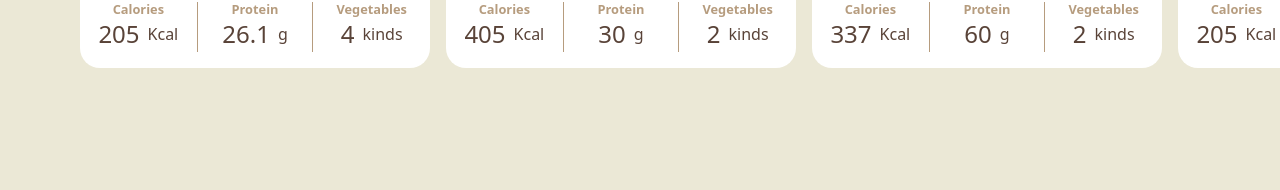
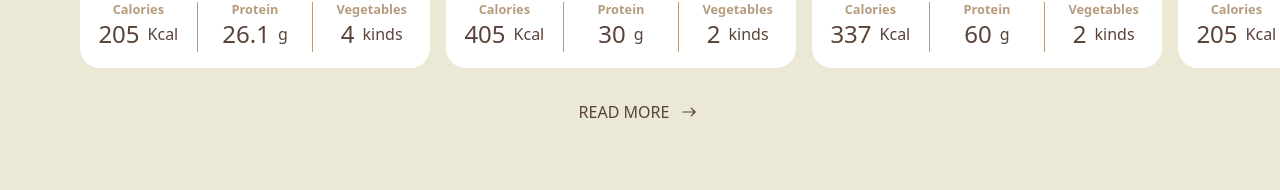
Before and after one commit to facuCast123/food-subscription-site, a React (Vite) app: page / in a window 1280 px wide. Shown: the part 2523-2713 px from the top of the page. Built offline with nearby package versions, Linux system fonts and the light colour scheme.

Commit message:
Organized data files.
Moved data files into own Data folder. Updated imports. Added missing styling to .meals__slider__link.

```diff
--- a/src/components/ScrollToTop.js
+++ b/src/components/ScrollToTop.js
@@ -1,13 +1,15 @@
 import { useEffect } from 'react';
 import { useLocation } from 'react-router-dom';
 
+const ScrollToTop = () => {
 
-const ScrollToTop = () => {
   const { pathname } = useLocation();
 
   useEffect(() => {
     window.scrollTo(0, 0);
   }, [pathname]);
+
+  return null;
 }
 
-export default ScrollToTop
+export default ScrollToTop;
--- a/src/index.css
+++ b/src/index.css
@@ -221,6 +221,7 @@ picture {
   cursor: pointer;
 
   transform: scale(1);
+  transition: transform 0.3s ease-out;
 }
 
 .dropdown__image--wrapper:hover {
@@ -635,6 +636,25 @@ main {
   cursor: pointer;
 
   z-index: 1;
+}
+
+.meals__slider__link {
+  display: flex;
+  align-items: center;
+  justify-content: center;
+  gap: 0.5rem;
+
+  cursor: pointer;
+
+  a {
+    color: var(--_tangerine-800);
+    text-decoration: none;
+    text-transform: uppercase;
+  }
+
+  svg {
+    font-size: 1.5rem;
+  }
 }
 
 /* LANDING - Meal component */
--- a/src/pages/LandingPage.jsx
+++ b/src/pages/LandingPage.jsx
@@ -1,17 +1,17 @@
 import { useEffect, useRef, useState } from "react";
+
+import { Link } from "react-router-dom";
 
 import { BsArrowLeftCircle, BsArrowRightCircle } from "react-icons/bs";
 import { IoIosArrowRoundForward } from "react-icons/io";
 
 import Feature from "../components/landing-page/Feature";
-// import Meal from "../components/landing-page/Meal";
 import BoxLayout from "../components/landing-page/BoxLayout";
 
-import MealData from "../MealData";
-import FeatureData from "../FeatureData";
-import FAQData from "../FAQData";
-import NewsData from "../NewsData";
-import { Link } from "react-router-dom";
+import MealData from "../Data/MealData";
+import FeatureData from "../Data/FeatureData";
+import FAQData from "../Data/FAQData";
+import NewsData from "../Data/NewsData";
 
 const LandingPage = () => {
   const [mealSlider, setMealSlider] = useState(0);
@@ -173,7 +173,7 @@ const LandingPage = () => {
         </div>
       </section>
 
-      <div className="meals__slider">
+      <section className="meals__slider">
         <h2 className="meals__slider__title">Healthy & Tasty</h2>
         <p className="meals__slider__text">
           You can mix and match as you like depending on the occasion and mood.
@@ -207,7 +207,11 @@ const LandingPage = () => {
         </button>
 
         <div className="meals__slider__wrapper">{mealMap}</div>
-      </div>
+
+        <p className="meals__slider__link">
+          <a href="#">Read More</a> <IoIosArrowRoundForward />
+        </p>
+      </section>
 
       <section className="showcase__container">
         <div className="showcase adjust" data-animated="true">
```
Also changed, not shown: src/Data/FAQData.js (renamed from src/FAQData.js), src/Data/FeatureData.js (renamed from src/FeatureData.js), src/Data/MealData.js (renamed from src/MealData.js), src/Data/NewsData.js (renamed from src/NewsData.js).
